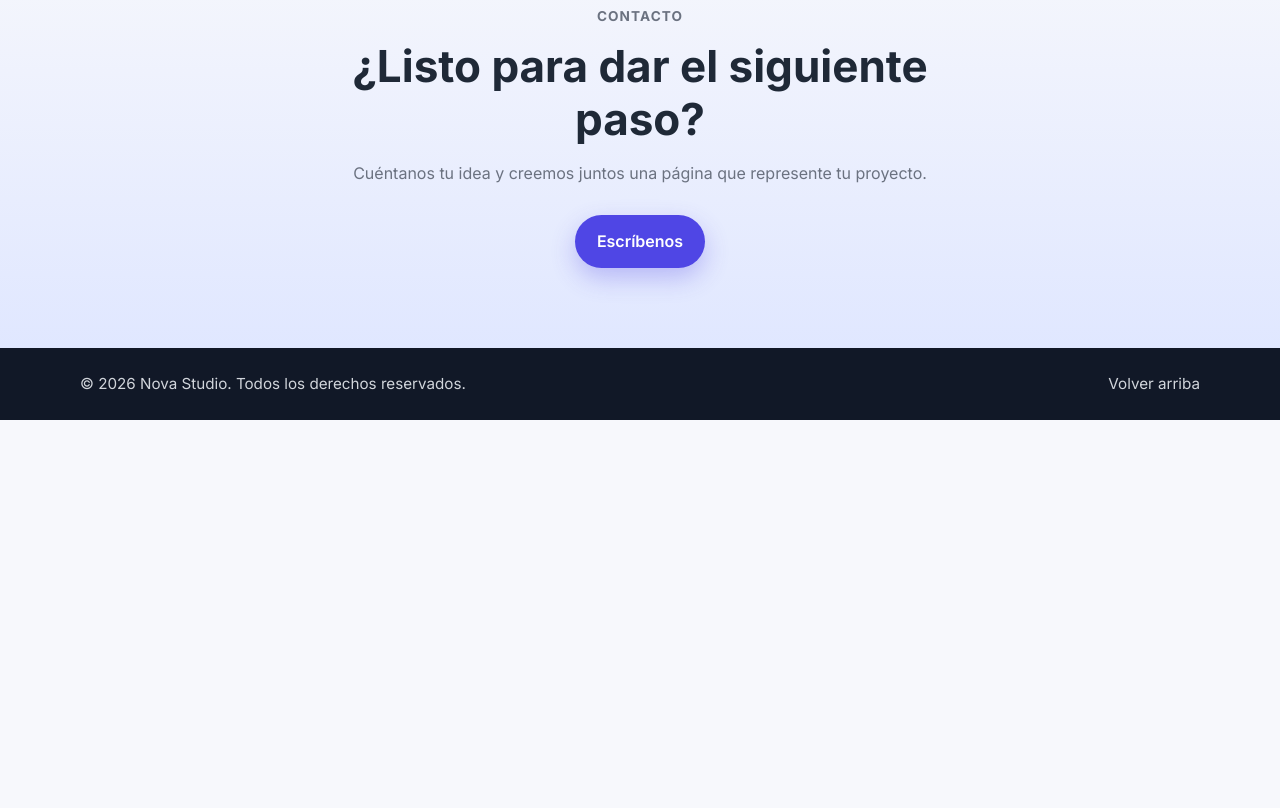
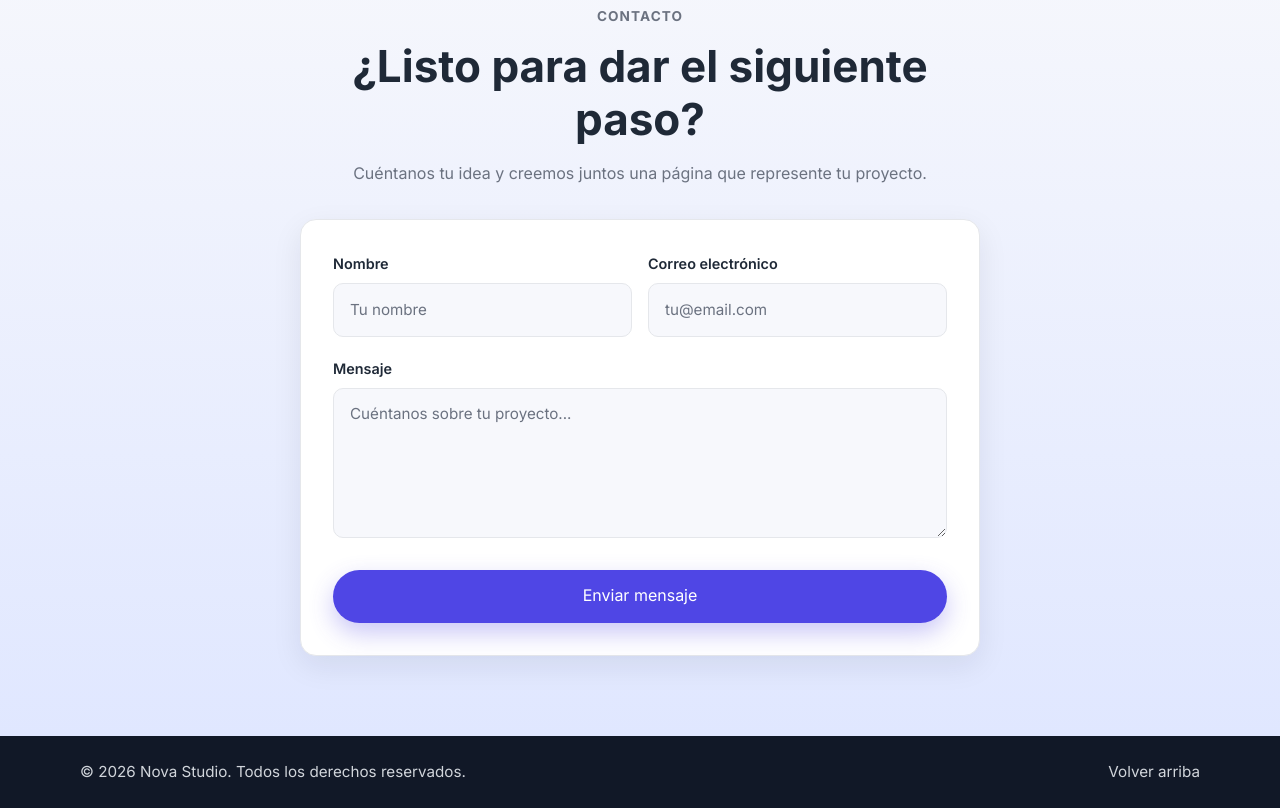
Before and after one commit to laurygomez20/landing-page, a plain HTML site: page index.html in a window 1280 px wide. Shown: the part 1968-2776 px from the top of the page. Before the commit the page ends 2388 px from the top, so only its background shows below. Drawn offline with Linux system fonts and the light colour scheme.

Commit message:
lo que sea

```diff
--- a/css/style.css
+++ b/css/style.css
@@ -330,6 +330,76 @@ ul {
   margin-top: 1.75rem;
 }
 
+/* =========================
+   Form
+========================= */
+.contact-form {
+  margin-top: 2rem;
+  background: var(--surface);
+  padding: 2rem;
+  border-radius: var(--radius);
+  border: 1px solid var(--border);
+  box-shadow: var(--shadow);
+  text-align: left;
+}
+
+.form-row {
+  display: grid;
+  grid-template-columns: repeat(2, 1fr);
+  gap: 1rem;
+}
+
+.form-group {
+  margin-bottom: 1.25rem;
+}
+
+.form-label {
+  display: block;
+  font-size: 0.9rem;
+  font-weight: 600;
+  margin-bottom: 0.5rem;
+  color: var(--text);
+}
+
+.form-input {
+  width: 100%;
+  padding: 0.85rem 1rem;
+  font: inherit;
+  font-size: 0.95rem;
+  color: var(--text);
+  background: var(--bg);
+  border: 1px solid var(--border);
+  border-radius: 10px;
+  transition: border-color 0.2s ease, box-shadow 0.2s ease;
+}
+
+.form-input::placeholder {
+  color: var(--muted);
+}
+
+.form-input:focus {
+  outline: none;
+  border-color: var(--primary);
+  box-shadow: 0 0 0 4px rgba(79, 70, 229, 0.15);
+}
+
+.form-textarea {
+  resize: vertical;
+  min-height: 140px;
+}
+
+.form-submit {
+  width: 100%;
+  border: none;
+  cursor: pointer;
+  font: inherit;
+  font-size: 1rem;
+}
+
+.cta .form-submit {
+  margin-top: 0.25rem;
+}
+
 .footer {
   padding: 1.5rem 0;
   background: #111827;
@@ -377,6 +447,14 @@ ul {
     padding: 5.5rem 0 4.5rem;
   }
 
+  .form-row {
+    grid-template-columns: 1fr;
+  }
+
+  .contact-form {
+    padding: 1.5rem;
+  }
+
   .footer-content {
     flex-direction: column;
     text-align: center;
--- a/index.html
+++ b/index.html
@@ -101,7 +101,24 @@
         <p class="eyebrow">Contacto</p>
         <h2>¿Listo para dar el siguiente paso?</h2>
         <p>Cuéntanos tu idea y creemos juntos una página que represente tu proyecto.</p>
-        <a href="mailto:hola@novastudio.com" class="btn btn-primary">Escríbenos</a>
+
+        <form class="contact-form" action="#" method="post">
+          <div class="form-row">
+            <div class="form-group">
+              <label class="form-label" for="nombre">Nombre</label>
+              <input class="form-input" type="text" id="nombre" name="nombre" placeholder="Tu nombre" required>
+            </div>
+            <div class="form-group">
+              <label class="form-label" for="email">Correo electrónico</label>
+              <input class="form-input" type="email" id="email" name="email" placeholder="tu@email.com" required>
+            </div>
+          </div>
+          <div class="form-group">
+            <label class="form-label" for="mensaje">Mensaje</label>
+            <textarea class="form-input form-textarea" id="mensaje" name="mensaje" rows="5" placeholder="Cuéntanos sobre tu proyecto..." required></textarea>
+          </div>
+          <button type="submit" class="btn btn-primary form-submit">Enviar mensaje</button>
+        </form>
       </div>
     </section>
   </main>
```
